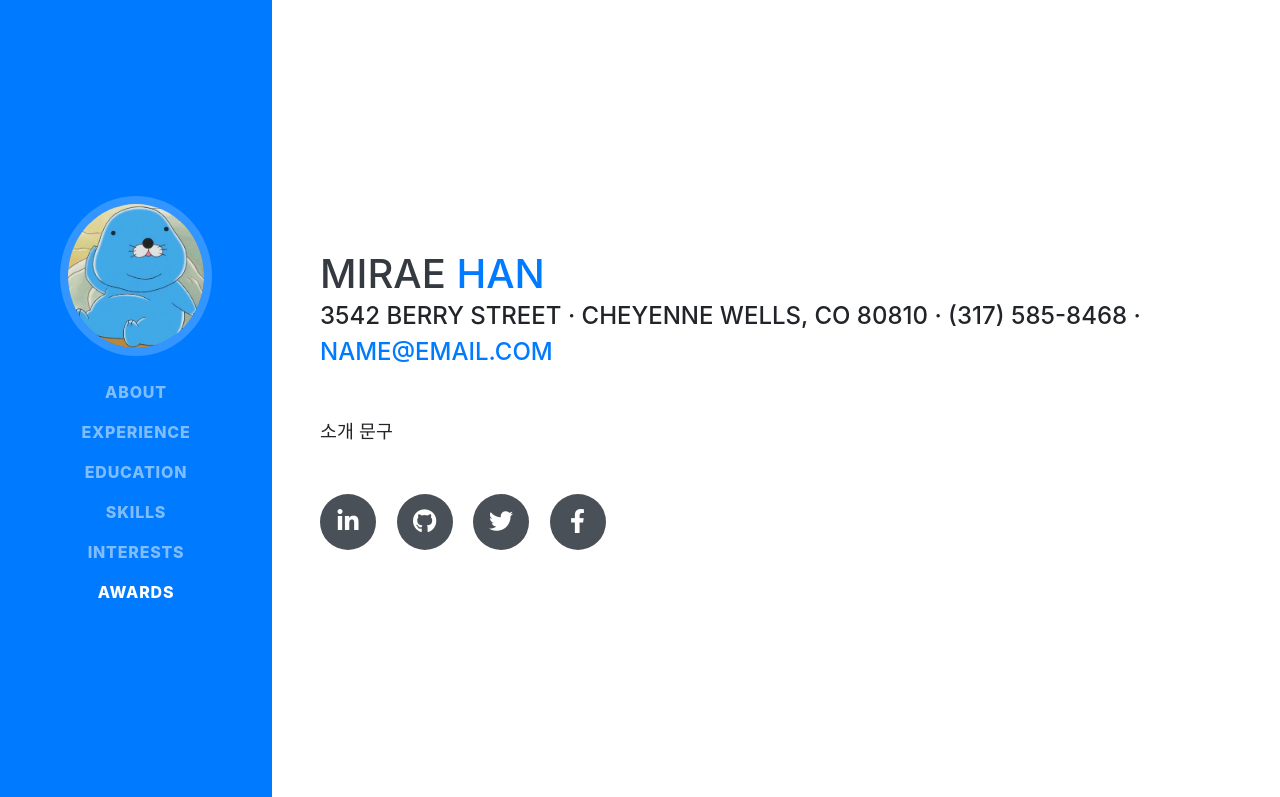
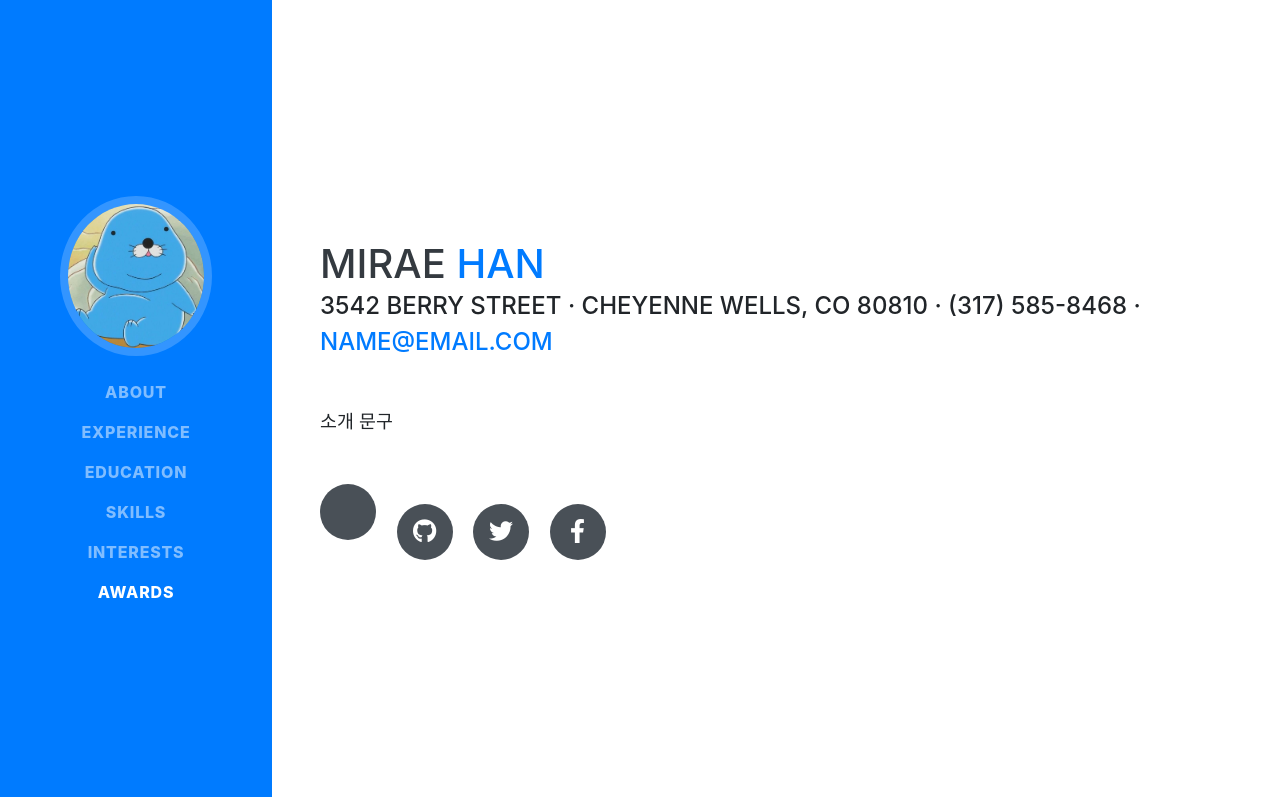
Before and after one commit to 26future/26future.github.io, a website with bundled scripts: page index.html in a window 1280 px wide. Shown: the top 797 px of the page. Built offline with nearby package versions, Linux system fonts and the light colour scheme; a web font is replaced by a local one.

Commit message:
Update SNS

```diff
--- a/index.html
+++ b/index.html
@@ -71,10 +71,10 @@
         </div>
         <p class="lead mb-5">소개 문구</p>
         <div class="social-icons">
+          <a href="#">
+            <!-- <i class="fab fa-linkedin-in"></i> -->
+          </a>
           <a href="https://github.com/26future">
-            <i class="fab fa-linkedin-in"></i>
-          </a>
-          <a href="#">
             <i class="fab fa-github"></i>
           </a>
           <a href="#">
```
